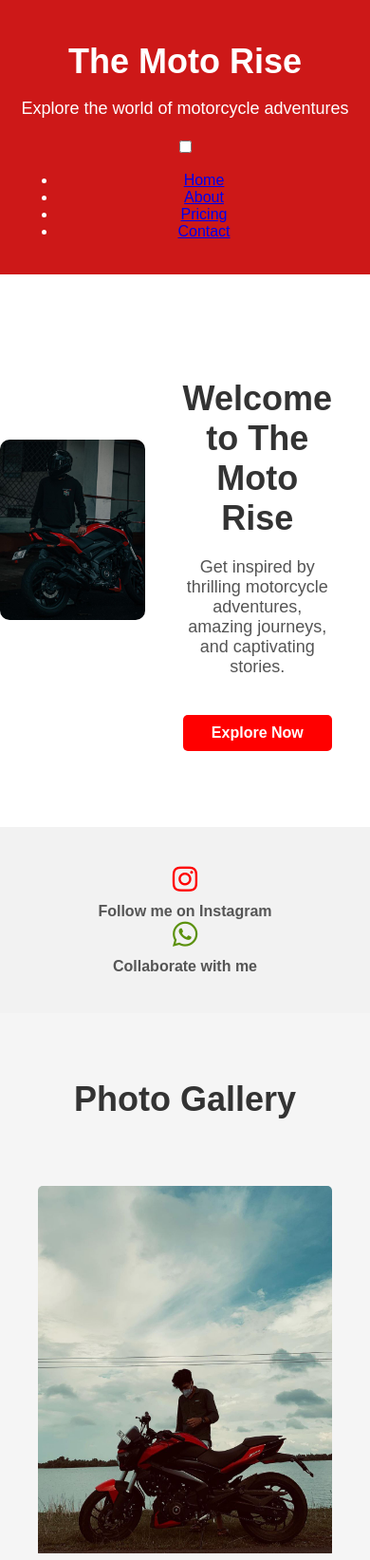
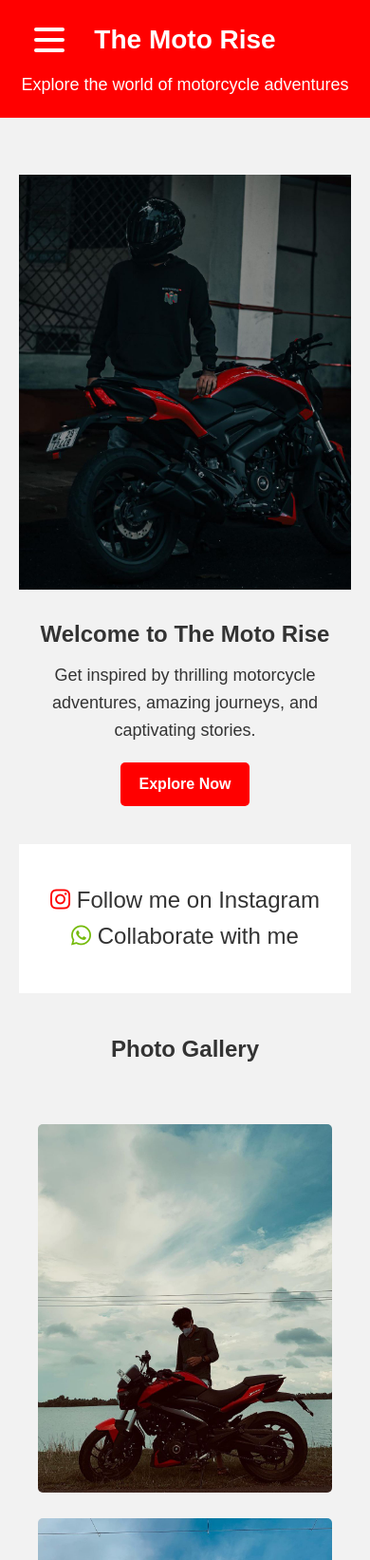
Before and after one commit to aswin-as/moto, a plain HTML site: page index.html in a window 390 px wide. Shown: the top 1643 px of the page at 95% size. Drawn offline with Linux system fonts and the light colour scheme; a script that the page names is missing.

Commit message:
Update style.css

```diff
--- a/style.css
+++ b/style.css
@@ -1,551 +1,279 @@
-/* CSS styles for a responsive homepage */
-
-body {
+/* Reset some default styles */
+* {
+    box-sizing: border-box;
     margin: 0;
     padding: 0;
+  }
+
+  /* Body styles */
+  body {
     font-family: Arial, sans-serif;
-    background-color: #f5f5f5;
+    line-height: 1.6;
+    background-color: #f2f2f2;
     color: #333333;
-}
+  }
 
-header {
-    background-color: #333333;
-    padding: 40px;
+  /* Header styles */
+  header {
     text-align: center;
+    padding: 20px;
+    background-color: #ff0000;
     color: #ffffff;
-}
+  }
 
-header h1 {
-    font-size: 36px;
-    margin-bottom: 10px;
-}
+  header h1 {
+    font-size: 28px;
+  }
 
-header p {
+  header p {
+    margin-top: 10px;
     font-size: 18px;
-    margin-bottom: 20px;
-}
+  }
 
-#hero-section {
-    display: flex;
-    flex-wrap: wrap;
-    align-items: center;
-    justify-content: space-around;
-    padding: 80px 0;
-    background-color: #ffffff;
-}
+  /* Main styles */
+  main {
+    padding: 20px;
+  }
 
-.hero-image {
-    flex: 1;
-    max-width: 50%;
-    margin-bottom: 40px;
-}
+  /* Hero section styles */
+  #hero-section {
+    text-align: center;
+    padding: 40px 0;
+  }
 
-.hero-image img {
+  .hero-image img {
     max-width: 100%;
     height: auto;
-    border-radius: 10px;
-}
+  }
 
-.hero-content {
-    flex: 1;
-    max-width: 50%;
-    padding: 0 40px;
-    text-align: center;
-}
+  .hero-content {
+    margin-top: 20px;
+  }
 
-.hero-content h2 {
-    font-size: 36px;
-    margin-bottom: 20px;
-}
+  .hero-content h2 {
+    font-size: 24px;
+  }
 
-.hero-content p {
+  .hero-content p {
+    margin-top: 10px;
     font-size: 18px;
-    margin-bottom: 30px;
-}
+  }
 
-.cta-button {
+  .cta-button {
     display: inline-block;
+    margin-top: 20px;
+    padding: 10px 20px;
     background-color: #ff0000;
     color: #ffffff;
-    padding: 10px 30px;
     text-decoration: none;
     font-weight: bold;
     border-radius: 5px;
-    transition: background-color 0.3s ease;
-}
+  }
+  /* Social section styles */
+#social-section {
+    background-color: #ffffff;
+    padding: 40px 0;
+    text-align: center;
+  }
 
-.cta-button:hover {
-    background-color: #cc0000;
-}
+  .social-icons a {
+    display: inline-block;
+    margin: 0 20px;
+    color: #333333;
+    text-decoration: none;
+    font-size: 24px;
+  }
 
-#gallery-section {
-    text-align: center;
-    padding: 40px 0;
-}
+  .social-icons a:hover {
+    color: #ff0000;
+  }
 
-#gallery-section h2 {
-    font-size: 36px;
-    margin-bottom: 30px;
-}
+  /* Instagram icon color */
+  .social-icons .instagram-icon {
+    color: #e4405f;
+  }
 
-.gallery-container {
-    display: grid;
-    grid-template-columns: repeat(auto-fit, minmax(250px, 1fr));
-    gap: 20px;
-}
-
-/* Responsive Styles */
-
-@media (max-width: 768px) {
-    header h1 {
-        font-size: 28px;
-    }
-
-    header p {
-        font-size: 16px;
-    }
-
-    .hero-section {
-        padding: 60px 0;
-    }
-
-    .hero-image,
-    .hero-content {
-        max-width: 100%;
-    }
-}
-
-@media (max-width: 480px) {
-    header h1 {
-        font-size: 24px;
-    }
-
-    header p {
-        font-size: 14px;
-    }
-
-    .hero-section {
-        padding: 40px 0;
-    }
-
-    .hero-content {
-        padding: 0 20px;
-    }
-
-    .gallery-container {
-        grid-template-columns: repeat(auto-fit, minmax(200px, 1fr));
-        gap: 10px;
-    }
-}
-
-/* hero section */
-
-/* Rest of your CSS styles */
+  /* WhatsApp icon color */
+  .social-icons .whatsapp-icon {
+    color: #25d366;
+  }
 
 
-/* CSS styles for an attractive homepage */
+  /* Gallery section styles */
+  #gallery-section {
+    padding: 40px 0;
+    text-align: center;
+  }
 
-body {
-    margin: 0;
-    padding: 0;
-    font-family: Arial, sans-serif;
-    background-color: #f5f5f5;
-    color: #333333;
-}
+  .gallery-container {
+    display: grid;
+    grid-template-columns: repeat(auto-fit, minmax(200px, 1fr));
+    grid-gap: 20px;
+    margin-top: 20px;
+  }
 
-header {
+  .gallery-item img {
+    width: 100%;
+    height: auto;
+    border-radius: 5px;
+  }
+
+  /* Footer styles */
+  footer {
     background-color: #333333;
-    padding: 40px;
+    padding: 20px;
     text-align: center;
+  }
+
+  .footer-content h3 {
     color: #ffffff;
-}
+    font-size: 24px;
+    margin-bottom: 10px;
+  }
 
-header h1 {
-    font-size: 36px;
+  .footer-content p {
+    color: #ffffff;
     margin-bottom: 10px;
-}
+  }
 
-header p {
-    font-size: 18px;
-    margin-bottom: 20px;
-}
-
-#hero-section {
-    display: flex;
-    align-items: center;
-    justify-content: space-around;
-    padding: 80px 0;
-    background-color: #ffffff;
-}
-
-.hero-image {
-    flex: 1;
-    max-width: 50%;
-}
-
-.hero-image img {
-    max-width: 100%;
-    height: auto;
-    border-radius: 10px;
-}
-
-.hero-content {
-    flex: 1;
-    max-width: 50%;
-    padding: 0 40px;
-    text-align: center;
-}
-
-.hero-content h2 {
-    font-size: 36px;
-    margin-bottom: 20px;
-}
-
-.hero-content p {
-    font-size: 18px;
-    margin-bottom: 30px;
-}
-
-.cta-button {
+  .footer-content a {
     display: inline-block;
+    padding: 10px 20px;
     background-color: #ff0000;
     color: #ffffff;
-    padding: 10px 30px;
     text-decoration: none;
     font-weight: bold;
     border-radius: 5px;
-    transition: background-color 0.3s ease;
-}
-
-.cta-button:hover {
-    background-color: #cc0000;
-}
-
-#gallery-section {
-    text-align: center;
-    padding: 40px 0;
-}
-
-#gallery-section h2 {
-    font-size: 36px;
-    margin-bottom: 30px;
-}
-
-.gallery-container {
-    display: grid;
-    grid-template-columns: repeat(auto-fit, minmax(250px, 1fr));
-    gap: 20px;
-}
-
-/* Rest of your CSS styles */
+  }
 
 
-/* CSS styles for cool design landing page */
 
-body {
+  /* nav */
+  *,
+*::after,
+*::before {
+    padding: 0;
     margin: 0;
-    padding: 0;
-    font-family: Arial, sans-serif;
-    background-color: #f5f5f5;
-    color: #333333;
-}
-header{
-    background-color: #CD1818 !important;
-}
-header h1{
-    color: #ffffff;
-}
-
-header {
-    background-color: #333333;
-    padding: 20px;
-    text-align: center;
-    color: #ffffff;
-}
-
-.hero-section {
-    background-color: #ffffff;
-    padding: 100px 0;
-    text-align: center;
-}
-
-.hero-content {
-    max-width: 800px;
-    margin: 0 auto;
-}
-
-.hero-content h2 {
-    font-size: 36px;
-    color: #333333;
-    margin-bottom: 20px;
-}
-
-.hero-content p {
-    font-size: 18px;
-    color: #555555;
-    margin-bottom: 40px;
-}
-
-.button {
-    display: inline-block;
-    background-color: #ff0000;
-    color: #ffffff;
-    padding: 10px 20px;
-    text-decoration: none;
-    font-weight: bold;
-    border-radius: 5px;
-    transition: background-color 0.3s ease;
-}
-
-.button:hover {
-    background-color: #cc0000;
-}
-
-.contact-section {
-    background-color: #ffffff;
-    padding: 40px;
-    text-align: center;
-}
-
-.contact-section h2 {
-    font-size: 24px;
-    color: #333333;
-    margin-bottom: 20px;
-}
-
-.contact-section p {
-    font-size: 18px;
-    color: #555555;
-    margin-bottom: 10px;
-}
-
-.footer-content {
-    text-align: center;
-    padding: 20px;
-}
-
-.footer-content h3 {
-    font-size: 18px;
-    color: #333333;
-    margin-bottom: 10px;
-}
-
-.footer-content p {
-    font-size: 14px;
-    color: #555555;
-    margin-bottom: 5px;
-}
-
-.footer-content a {
-    display: inline-block;
-    background-color: #ff0000;
-    color: #ffffff;
-    padding: 10px 20px;
-    text-decoration: none;
-    font-weight: bold;
-    border-radius: 5px;
-    transition: background-color 0.3s ease;
-}
-
-.footer-content a:hover {
-    background-color: #cc0000;
+    box-sizing: border-box;
 }
 
 
-/* gallery */
+.container {
+    position: absolute;
+    top: -110px;
+    left: -100px;
+    text-align: center;
 
-/* CSS styles for photo gallery */
-/* CSS styles for photo gallery with cool effects */
 
-body {
-    margin: 0;
-    padding: 0;
-    font-family: Arial, sans-serif;
-    background-color: #f5f5f5;
-    color: #333333;
+
 }
 
-header {
-    background-color: #333333;
-    padding: 20px;
+
+
+.menu-items {
     text-align: center;
-    color: #ffffff;
+    position: absolute;
+    padding: 5rem;
+    margin-top: -6rem;
+    margin-left: -1rem;
+    top: 13rem;
+    left: 7.5rem;
+    list-style: none;
+    opacity: 0;
+    font-size: 1.5rem;
+    border: 4px solid black;
+    box-shadow: 0 0 10px rgba(0, 0, 0, 0.2);
+    background-color: red;
+    border-radius: 0.25em;
+    transform: translateX(-10%);
+    transition: transform 100ms ease-in-out, opacity 200ms;
 }
 
-.gallery-section {
-    padding: 40px;
-    text-align: center;
+.menu-items li{
+    color: white;
+    padding: 0.5rem;
 }
 
-.gallery-container {
-    display: grid;
-    grid-template-columns: repeat(auto-fit, minmax(250px, 1fr));
-    gap: 20px;
+.menu-items li a{
+    color: white;
+    text-decoration: none;
 }
 
-.gallery-item {
-    position: relative;
-    overflow: hidden;
-    border-radius: 5px;
+.menu-items li a:hover{
+    color: rgb(174, 174, 174);
+}
+
+.check {
+    position: absolute;
+    top: 8rem;
+    left: 8rem;
+    height: 3rem;
+    width: 3rem;
+    opacity: 0;
+    z-index: 3;
+}
+
+.check:hover {
     cursor: pointer;
 }
 
-.gallery-item img {
-    width: 100%;
-    height: auto;
-    transition: transform 0.3s ease;
-}
-
-.gallery-item:hover img {
-    transform: scale(1.1);
-}
-
-.gallery-item .image-overlay {
-    position: absolute;
-    top: 0;
-    left: 0;
-    width: 100%;
-    height: 100%;
-    background-color: rgba(0, 0, 0, 0.5);
-    opacity: 0;
-    transition: opacity 0.3s ease;
-}
-
-.gallery-item:hover .image-overlay {
+.check:checked~.menu-items {
+    display: block;
+    transform: translateX(0%);
     opacity: 1;
 }
 
-.gallery-item .image-overlay-content {
+.ham-menu {
+    height: 3rem;
+    width: 3rem;
     position: absolute;
-    top: 50%;
-    left: 50%;
-    transform: translate(-50%, -50%);
-    text-align: center;
+    top: 8rem;
+    left: 8rem;
+    padding: 0.5rem;
+    z-index: 2;
+    display: flex;
+    flex-direction: column;
+    justify-content: space-around;
+    background-color: red;
+    border-radius: 0.25em;
 }
 
-.gallery-item .image-overlay-content h3 {
-    font-size: 18px;
-    color: #ffffff;
-    margin-bottom: 10px;
+.ham-menu .line {
+    background-color: white;
+    border-radius: 1em;
+    width: 2rem;
+    height: 0.25rem;
 }
 
-.gallery-item .image-overlay-content p {
-    font-size: 14px;
-    color: #ffffff;
-    margin-bottom: 5px;
+.ham-menu .line1 {
+    transform-origin: 0% 0%;
+    transition: transform 100ms ease-in-out;
 }
 
-.gallery-item .image-overlay-content a {
-    display: inline-block;
-    background-color: #ff0000;
-    color: #ffffff;
-    padding: 10px 20px;
-    text-decoration: none;
-    font-weight: bold;
-    border-radius: 5px;
-    transition: background-color 0.3s ease;
+.ham-menu .line3 {
+    transform-origin: 0% 100%;
+    transition: transform 100ms ease-in-out;
 }
 
-.gallery-item .image-overlay-content a:hover {
-    background-color: #cc0000;
+.check:checked~.ham-menu .line1 {
+    display: block;
+    transform: rotate(45deg);
+}
+
+.check:checked~.ham-menu .line2 {
+    opacity: 0;
+}
+
+.check:checked~.ham-menu .line3 {
+    display: block;
+    transform: rotate(-45deg);
 }
 
 
-/* fdf */
-/* CSS styles for photo gallery */
-
-.gallery-container {
-    display: grid;
-    grid-template-columns: repeat(auto-fit, minmax(250px, 1fr));
-    gap: 20px;
-}
-
-.gallery-item {
-    position: relative;
-    overflow: hidden;
-    border-radius: 5px;
-    cursor: pointer;
-}
-
-.gallery-item img {
-    width: 100%;
-    height: auto;
-    transition: transform 0.3s ease;
-}
-
-.gallery-item:hover img {
-    transform: scale(1.1);
-}
-
-/* Rest of your CSS styles */
-
-footer{
-    background-color: black;
-    color: white;
-}
-.footer-content{
-    color: white !important;
-}
-.collaboration-button {
-    display: inline-block;
-    background-color: #ff0000;
-    color: #ffffff;
-    padding: 10px 20px;
-    text-decoration: none;
-    font-weight: bold;
-    border-radius: 5px;
-    transition: background-color 0.3s ease;
-}
-
-.collaboration-button:hover {
-    background-color: #cc0000;
-}
-
-
-/* media grid */
-
-/* middle section */
-
-#social-section {
-    background-color: #f2f2f2;
-    padding: 40px 0;
-    text-align: center;
-}
-
-.social-icons a {
-    display: inline-block;
-    margin: 0 20px;
-    color: #555555;
-    text-decoration: none;
-}
+/* icon colors */
 .fa-instagram{
-    color:red
+    color: red;
 }
 .fa-whatsapp{
-    color: rgb(91, 145, 12);
+    color: rgb(117, 187, 11);
 }
-
-.social-icons i {
-    font-size: 30px;
-}
-
-.social-icons span {
-    display: block;
-    margin-top: 10px;
-    font-weight: bold;
-}
-
-#social-section {
-    background-color: #f2f2f2;
-    padding: 40px 0;
-    text-align: center;
-    background-image: black;
-    background-size: 200% auto;
-    animation: gradientAnimation 10s ease infinite;
-}
-
-@keyframes gradientAnimation {
-    0% { background-position: 0% }
-    50% { background-position: 100% }
-    100% { background-position: 0% }
-}
```
